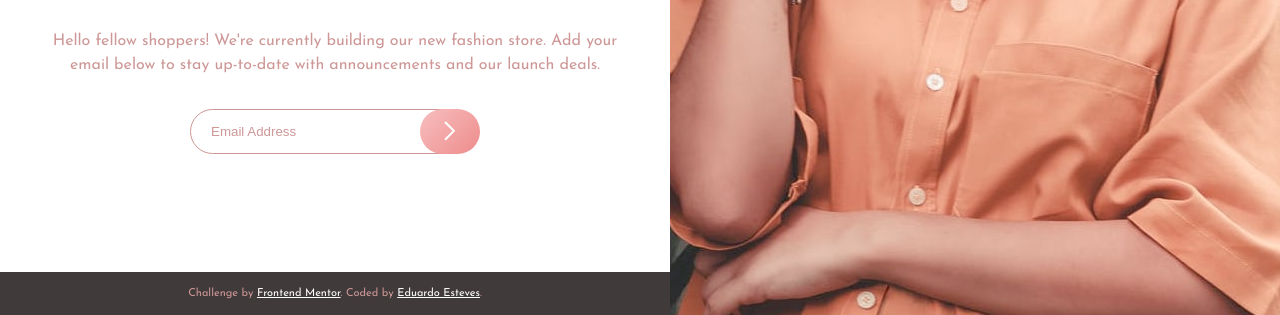
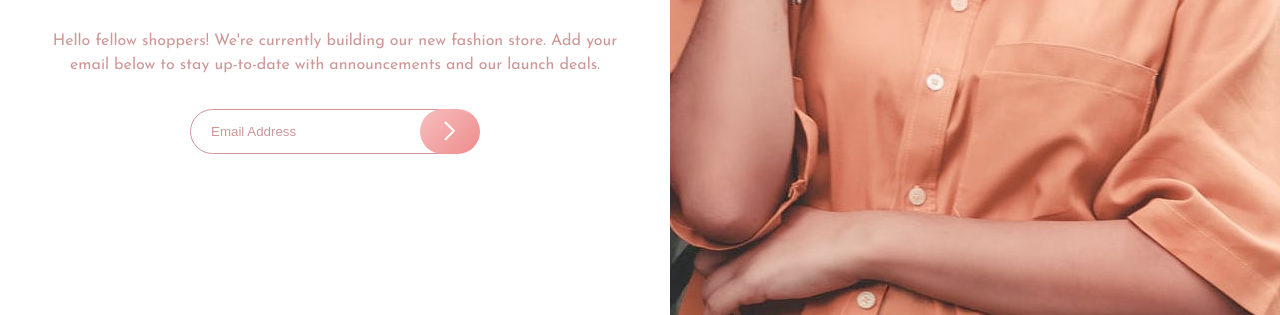
Before and after one commit to eduddz/base-apparel-coming-soon-page, a plain HTML site: page index.html in a window 1280 px wide. Shown: the part 485-800 px from the top of the page. Drawn offline with Linux system fonts and the light colour scheme.

Commit message:
Organizando projeto e readme

```diff
--- a/index.html
+++ b/index.html
@@ -9,8 +9,6 @@
   <link rel="preconnect" href="https://fonts.googleapis.com">
   <link rel="preconnect" href="https://fonts.gstatic.com" crossorigin>
   <link href="https://fonts.googleapis.com/css2?family=Josefin+Sans:wght@300;400;600&display=swap" rel="stylesheet">
-
-  <link rel="icon" type="image/png" sizes="32x32" href="./images/favicon-32x32.png">
 
   <title>Base Apparel coming soon page</title>
 </head>
@@ -42,13 +40,6 @@
     </div>
     </div>
 
-
-    <footer>
-      <p>
-        Challenge by <a href="https://www.frontendmentor.io?ref=challenge" target="_blank">Frontend Mentor</a>.
-        Coded by <a href="https://github.com/eduddz">Eduardo Esteves</a>.
-      </p>
-    </footer>
   </div>
   <div class="box">
     <img src="./images/hero-desktop.jpg" />
--- a/style.css
+++ b/style.css
@@ -16,7 +16,7 @@ body {
 
     font-family: 'Josefin Sans', sans-serif;
 
-    width: 100vw;
+    width: 100%;
     height: 100vh;
 
     overflow-x: hidden;
@@ -100,21 +100,6 @@ header {
     background-image: linear-gradient(135deg, hsl(0, 80%, 86%), hsl(0, 74%, 74%));
 }
 
-footer {
-    width: 100%;
-    font-size: 11px;
-    text-align: center;
-    bottom: 0;
-    position: fixed;
-    padding: 1rem;
-    color: var(--desaturated-red);
-    background: var(--dark-grayish-red);
-}
-
-footer a {
-    color: white;
-}
-
 .box {
     display: none;
 }
```
Also changed, not shown: design/desktop-design.jpg (deleted), design/mobile-design.jpg (deleted), images/favicon-32x32.png (deleted), images/layout-desktop.png (added), images/layout-mobile.png (added), 1 other file.
